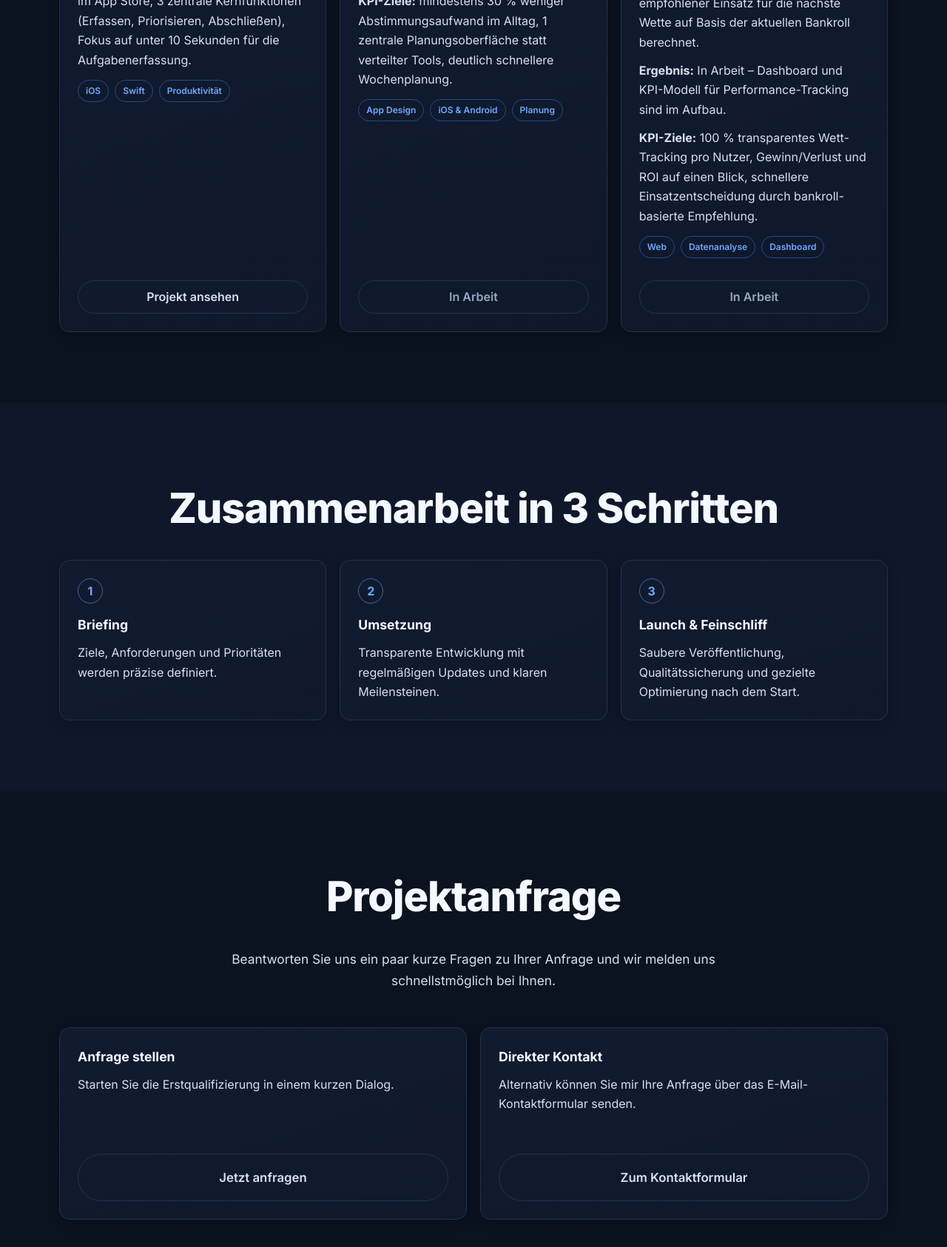
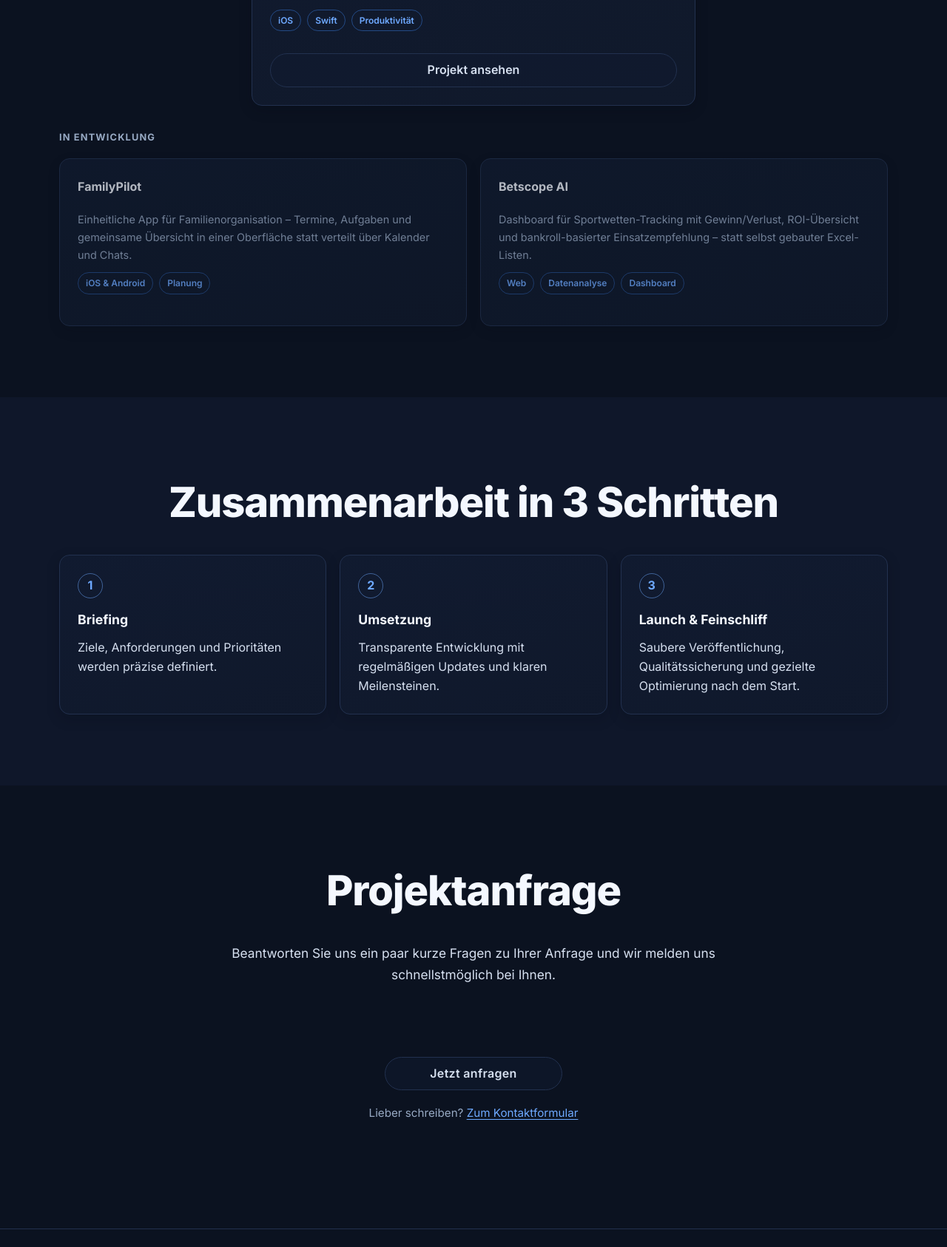
Before and after one commit to AminM1984/-am-digital-services-site, a plain HTML site: page index.html in a window 1280 px wide. Shown: the part 4016-5702 px from the top of the page at 74% size. Drawn offline with Linux system fonts and the light colour scheme.

Commit message:
Style änderungen

```diff
--- a/index.html
+++ b/index.html
@@ -33,7 +33,7 @@
       "logo": "https://am-digital-services.de/assets/og-cover.svg",
       "description": "Entwicklung moderner Websites, Apps, Automatisierungen und KI-Lösungen für kleine und mittlere Unternehmen.",
       "telephone": "+49 1512 3035854",
-      "email": "a.moukhmalji@gmx.de",
+      "email": "info@am-digital-services.de",
       "address": {
         "@type": "PostalAddress",
         "streetAddress": "Buschgasse 36",
@@ -263,8 +263,9 @@
           Ausgewählte Arbeiten mit Fokus auf Problem, Lösung und Ergebnis.
           So erhalten Sie ein realistisches Bild von meiner Arbeitsweise.
         </p>
-        <div class="proof-grid">
+        <div class="proof-grid proof-grid-single">
           <article class="card proof-card reveal">
+            <div class="proof-live-badge">Live im App Store</div>
             <h3>TodoFox</h3>
             <p><strong>Ausgangslage:</strong> Aufgaben wurden in mehreren Apps und Notizen verteilt erfasst.</p>
             <p><strong>Lösung:</strong> Schlanke App mit klarer Priorisierung und schneller Bedienung.</p>
@@ -284,32 +285,29 @@
               Projekt ansehen
             </a>
           </article>
-          <article class="card proof-card reveal">
+        </div>
+
+        <div class="upcoming-section reveal">
+          <p class="upcoming-label">In Entwicklung</p>
+          <div class="upcoming-grid">
+            <article class="card upcoming-card">
               <h3>FamilyPilot</h3>
-            <p><strong>Ausgangslage:</strong> Familienorganisation erfolgte verteilt über Kalender, Chats und Listen.</p>
-            <p><strong>Lösung:</strong> Einheitliche App-Struktur für Termine, Aufgaben und gemeinsame Übersicht.</p>
-            <p><strong>Ergebnis:</strong> In Arbeit – Pilotstruktur mit zentralem Kalender- und Aufgabenbereich steht.</p>
-            <p><strong>KPI-Ziele:</strong> mindestens 30 % weniger Abstimmungsaufwand im Alltag, 1 zentrale Planungsoberfläche statt verteilter Tools, deutlich schnellere Wochenplanung.</p>
+              <p>Einheitliche App für Familienorganisation – Termine, Aufgaben und gemeinsame Übersicht in einer Oberfläche statt verteilt über Kalender und Chats.</p>
               <div class="tags">
-              <span class="tag">App Design</span>
                 <span class="tag">iOS & Android</span>
                 <span class="tag">Planung</span>
               </div>
-            <span class="btn btn-secondary btn-disabled" aria-disabled="true">In Arbeit</span>
             </article>
-          <article class="card proof-card reveal">
+            <article class="card upcoming-card">
               <h3>Betscope AI</h3>
-            <p><strong>Ausgangslage:</strong> Viele Sportwettenspieler haben keine gute Möglichkeit, ihre Wetten übersichtlich zu tracken. Oft werden selbst gebaute Excel-Listen genutzt, die visuell nur begrenzt auswertbar sind.</p>
-            <p><strong>Lösung:</strong> Betscope AI bietet ein Dashboard für schnelle Übersicht mit Gewinnen, Verlusten, ROI und weiteren Kennzahlen. Zusätzlich wird ein empfohlener Einsatz für die nächste Wette auf Basis der aktuellen Bankroll berechnet.</p>
-            <p><strong>Ergebnis:</strong> In Arbeit – Dashboard und KPI-Modell für Performance-Tracking sind im Aufbau.</p>
-            <p><strong>KPI-Ziele:</strong> 100 % transparentes Wett-Tracking pro Nutzer, Gewinn/Verlust und ROI auf einen Blick, schnellere Einsatzentscheidung durch bankroll-basierte Empfehlung.</p>
+              <p>Dashboard für Sportwetten-Tracking mit Gewinn/Verlust, ROI-Übersicht und bankroll-basierter Einsatzempfehlung – statt selbst gebauter Excel-Listen.</p>
               <div class="tags">
                 <span class="tag">Web</span>
                 <span class="tag">Datenanalyse</span>
                 <span class="tag">Dashboard</span>
               </div>
-            <span class="btn btn-secondary btn-disabled" aria-disabled="true">In Arbeit</span>
             </article>
+          </div>
         </div>
       </div>
     </section>
@@ -343,22 +341,9 @@
         <p class="section-lead reveal">
           Beantworten Sie uns ein paar kurze Fragen zu Ihrer Anfrage und wir melden uns schnellstmöglich bei Ihnen.
         </p>
-        <div class="contact-grid contact-grid-dual">
-          <article class="card reveal contact-option contact-option-cta">
-            <h3>Anfrage stellen</h3>
-            <p>Starten Sie die Erstqualifizierung in einem kurzen Dialog.</p>
-            <button class="btn btn-primary" id="open-lead-agent" type="button">Jetzt anfragen</button>
-          </article>
-          <article class="card reveal contact-option">
-            <h3>Direkter Kontakt</h3>
-            <p>Alternativ können Sie mir Ihre Anfrage über das E-Mail-Kontaktformular senden.</p>
-            <a
-              class="btn btn-primary"
-              href="kontakt.html#kontaktformular"
-            >
-              Zum Kontaktformular
-            </a>
-          </article>
+        <div class="contact-primary reveal">
+          <button class="btn btn-primary btn-cta-xl" id="open-lead-agent" type="button">Jetzt anfragen</button>
+          <p class="contact-secondary-hint">Lieber schreiben? <a href="kontakt.html#kontaktformular">Zum Kontaktformular</a></p>
         </div>
       </div>
     </section>
--- a/style.css
+++ b/style.css
@@ -498,6 +498,100 @@ a:hover {
 
 .contact-grid-dual {
   grid-template-columns: repeat(2, minmax(0, 1fr));
+}
+
+.contact-primary {
+  display: flex;
+  flex-direction: column;
+  align-items: center;
+  gap: var(--space-3);
+  padding: var(--space-6) 0;
+}
+
+.btn-cta-xl {
+  padding: 18px 52px;
+  font-size: 1.15rem;
+  font-weight: 700;
+  letter-spacing: 0.02em;
+  min-width: 240px;
+}
+
+.contact-secondary-hint {
+  margin: 0;
+  color: var(--muted);
+  font-size: 0.95rem;
+}
+
+.contact-secondary-hint a {
+  color: var(--accent-hover);
+  text-decoration: underline;
+  text-underline-offset: 3px;
+}
+
+.contact-secondary-hint a:hover {
+  color: var(--white);
+}
+
+.proof-grid-single {
+  grid-template-columns: minmax(0, 600px);
+  justify-content: center;
+}
+
+.proof-live-badge {
+  display: inline-flex;
+  align-items: center;
+  gap: 7px;
+  font-size: 0.78rem;
+  font-weight: 700;
+  text-transform: uppercase;
+  letter-spacing: 0.08em;
+  color: #4ade80;
+  margin-bottom: 4px;
+}
+
+.proof-live-badge::before {
+  content: "";
+  width: 7px;
+  height: 7px;
+  border-radius: 50%;
+  background: #4ade80;
+  box-shadow: 0 0 6px rgba(74, 222, 128, 0.6);
+  flex-shrink: 0;
+}
+
+.upcoming-section {
+  margin-top: var(--space-5);
+}
+
+.upcoming-label {
+  margin: 0 0 var(--space-3);
+  font-size: 0.8rem;
+  font-weight: 700;
+  text-transform: uppercase;
+  letter-spacing: 0.09em;
+  color: var(--muted);
+}
+
+.upcoming-grid {
+  display: grid;
+  grid-template-columns: repeat(2, minmax(0, 1fr));
+  gap: var(--space-3);
+}
+
+.upcoming-card {
+  opacity: 0.72;
+  gap: 10px;
+  display: flex;
+  flex-direction: column;
+}
+
+.upcoming-card h3 {
+  font-size: 1rem;
+}
+
+.upcoming-card p {
+  font-size: 0.9rem;
+  color: var(--muted);
 }
 
 .service-list {
@@ -1003,22 +1097,7 @@ textarea {
   transform: translateY(-1px);
 }
 
-.social-link[aria-label="Instagram"] {
-  background: linear-gradient(45deg, #fcaf45, #fd1d1d, #e1306c, #833ab4, #5851db);
-  border-color: transparent;
-}
-
-.social-link[aria-label="Instagram"]:hover {
-  background: linear-gradient(45deg, #e09d3d, #e01818, #cc2a60, #7330a2, #4a44c5);
-  border-color: transparent;
-  box-shadow: 0 10px 24px rgba(131, 58, 180, 0.4);
-}
-
-.social-link[aria-label="Facebook"] {
-  background: #1877f2;
-  border-color: transparent;
-}
-
+.social-link[aria-label="Instagram"]:hover,
 .social-link[aria-label="Facebook"]:hover {
   background: #0d65d9;
   border-color: transparent;
```
Lines whose indentation alone changed are shown as unchanged.
